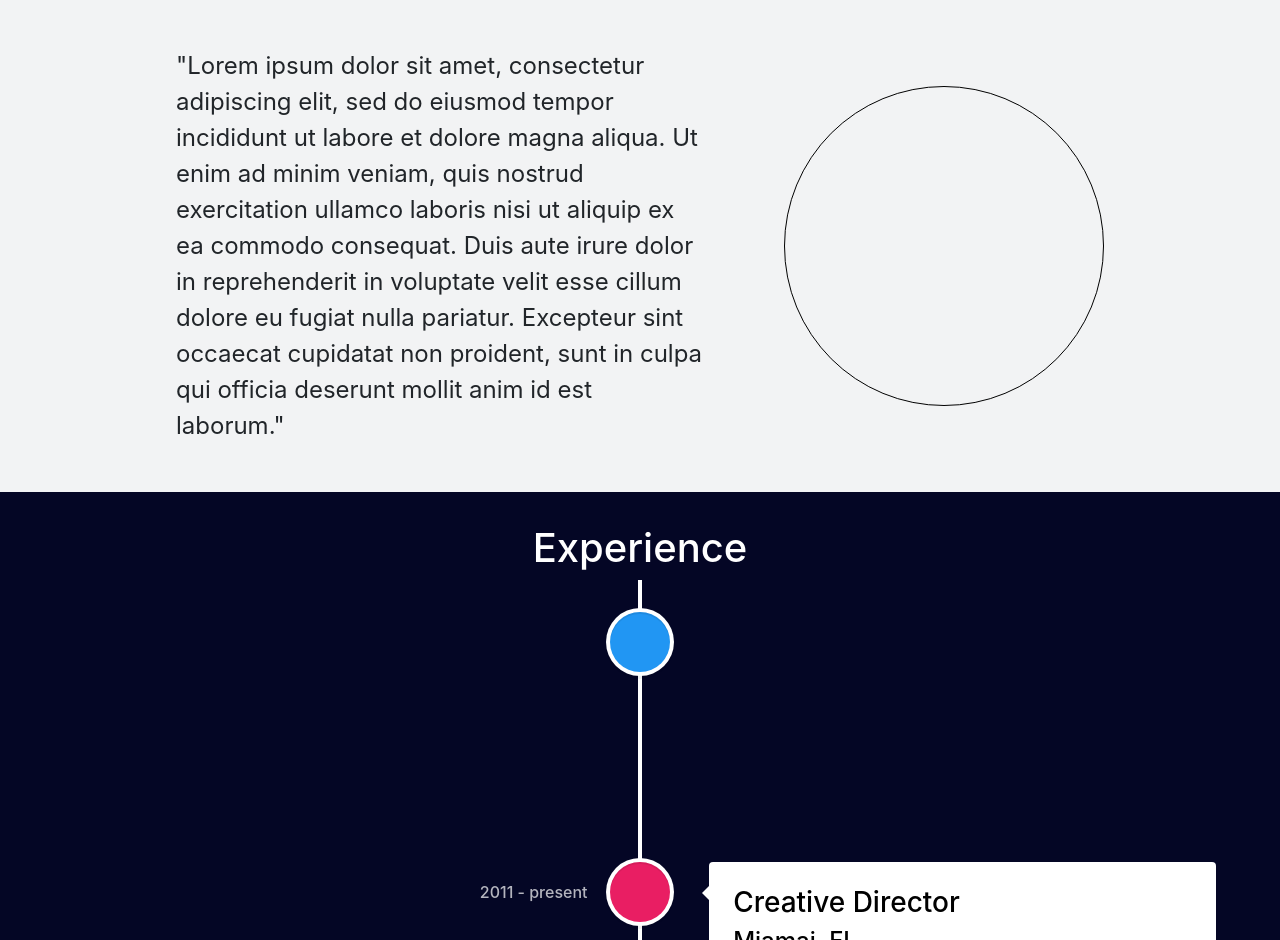
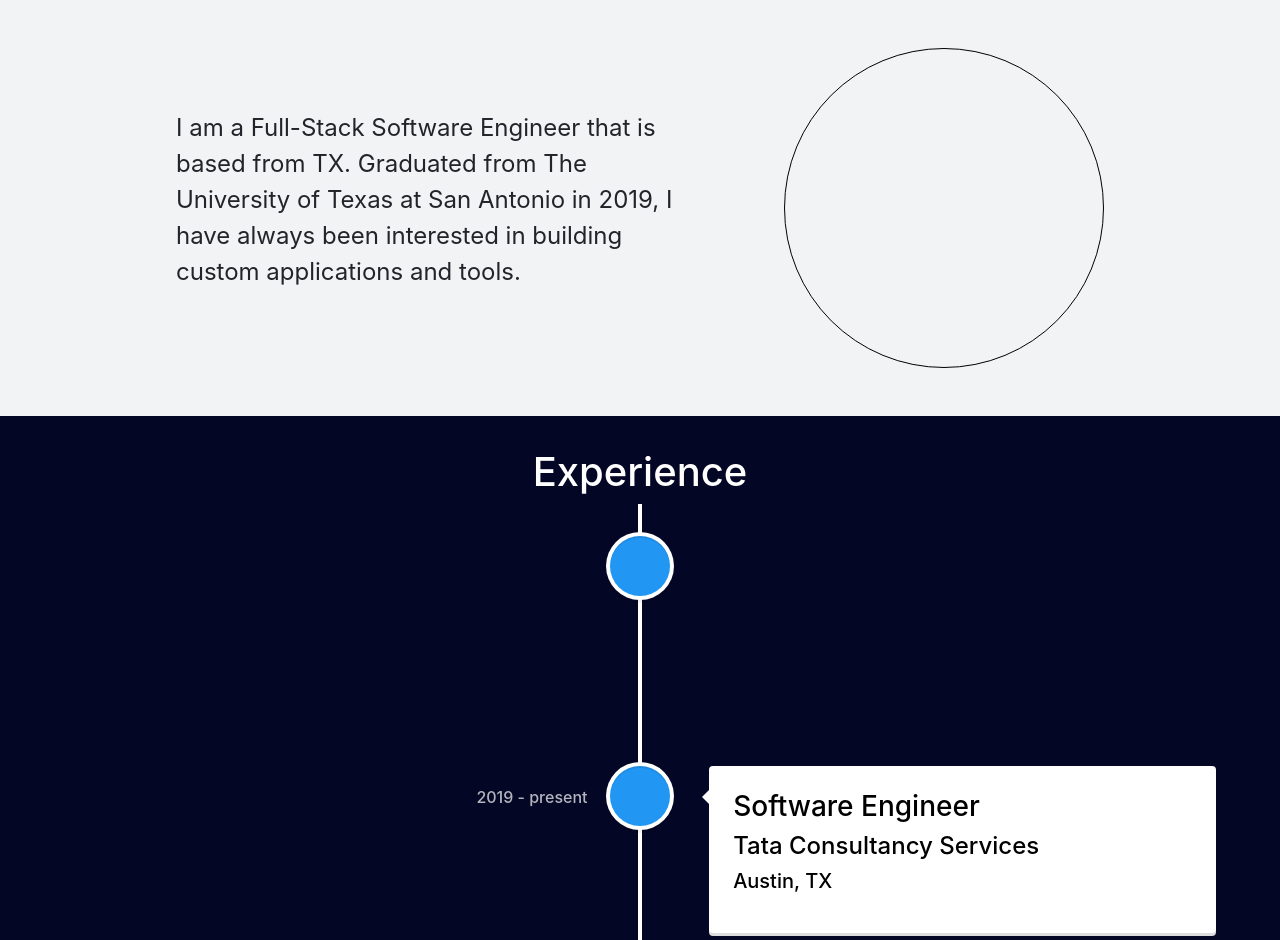
Before and after one commit to anngo14/Portfolio, a React (Create React App) app: page / in a window 1280 px wide. Shown: the part 712-1652 px from the top of the page. Built offline with nearby package versions, Linux system fonts and the light colour scheme.

Commit message:
added personal data into components

```diff
--- a/src/components/About.js
+++ b/src/components/About.js
@@ -7,7 +7,7 @@ export default function About() {
             <h1>About Me</h1>
             <div className='about-content'>
                 <div className='content-container'>
-                "Lorem ipsum dolor sit amet, consectetur adipiscing elit, sed do eiusmod tempor incididunt ut labore et dolore magna aliqua. Ut enim ad minim veniam, quis nostrud exercitation ullamco laboris nisi ut aliquip ex ea commodo consequat. Duis aute irure dolor in reprehenderit in voluptate velit esse cillum dolore eu fugiat nulla pariatur. Excepteur sint occaecat cupidatat non proident, sunt in culpa qui officia deserunt mollit anim id est laborum."
+                    <p>I am a Full-Stack Software Engineer that is based from TX. Graduated from The University of Texas at San Antonio in 2019, I have always been interested in building custom applications and tools.</p>
                 </div>
                 <div className='img-container'>
 
--- a/src/components/Experience.js
+++ b/src/components/Experience.js
@@ -5,29 +5,40 @@ import '../css/Experience.css'
 export default function Experience() {
     let experiences = [
         {
-            date: "2011 - present",
-            title: "Creative Director",
-            subtitle: "Miamai, FL",
-            description: "Creative Direction, User Experience, Visual Design, Project Management, Team Leading",
+            date: "2019 - present",
+            title: "Video Operations Analyst",
+            company: "YouTube TV",
+            subtitle: "Austin, TX",
+            iconcolor: 'rgb(33, 150, 243)',
+            bgcolor: 'rgb(33, 150, 243)',
+            arrowRight: '7px solid  rgb(33, 150, 243)',
+            textcolor: 'white',
+        },
+        {
+            date: "2019 - present",
+            title: "Software Engineer",
+            company: "Tata Consultancy Services",
+            subtitle: "Austin, TX",
             iconcolor: 'rgb(33, 150, 243)',
             textcolor: 'black',
         },
         {
-            date: "2011 - present",
-            title: "Creative Director",
-            subtitle: "Miamai, FL",
-            description: "Creative Direction, User Experience, Visual Design, Project Management, Team Leading",
+            date: "June 2018 - September 2018",
+            title: "Web Designer",
+            company: "Yarcort",
+            subtitle: "Kingsley, PA",
+            iconcolor: 'rgb(16, 204, 82)',
+            textcolor: 'black',
+        },
+        {
+            date: "2014 - 2019",
+            title: "Student",
+            company: "The University of Texas at San Antonio",
+            subtitle: "San Antonio, TX",
             iconcolor: 'rgb(233, 30, 99)',
             textcolor: 'black',
         },
-        {
-            date: "2011 - present",
-            title: "Creative Director",
-            subtitle: "Miamai, FL",
-            description: "Creative Direction, User Experience, Visual Design, Project Management, Team Leading",
-            iconcolor: 'rgb(16, 204, 82)',
-            textcolor: 'black',
-        },
+
 
     ];
     return (
@@ -44,7 +55,8 @@ export default function Experience() {
                         contentArrowStyle={{borderRight: experience.arrowRight}}
                     >
                         <h3>{experience.title}</h3>
-                        <h4>{experience.subtitle}</h4>
+                        <h4>{experience.company}</h4>
+                        <h5>{experience.subtitle}</h5>
                         <p>{experience.description}</p>
                     </VerticalTimelineElement>)
                 })}
--- a/src/components/Portfolio.js
+++ b/src/components/Portfolio.js
@@ -5,57 +5,50 @@ import '../css/Portfolio.css'
 export default function Portfolio() {
     let projects = [
         {
-            title: "Project 1",
-            category: "Category",
-            code: "#",
-            live: "#",
-            info: "#",
-            more: "Lorem ipsum dolor sit amet, consectetur adipiscing elit, sed do eiusmod tempor incididunt ut labore et dolore magna aliqua. Ut enim ad minim veniam, quis nostrud exercitation ullamco laboris nisi ut aliquip ex ea commodo consequat. Duis aute irure dolor in reprehenderit in voluptate velit esse cillum dolore eu fugiat nulla pariatur. Excepteur sint occaecat cupidatat non proident, sunt in culpa qui officia deserunt mollit anim id est laborum.",
-            tags: ["Primary", "Primary", "Primary"]
+            title: "Vault",
+            category: "Web App",
+            code: "https://github.com/anngo14/Vault",
+            live: "https://pwdvault.herokuapp.com/",
+            more: "Web application that handles password management for users. Passwords can either be entered or  generated and are separated through categories. Users are notified when a password has not been updated after a given number of days. Password strength calculation is also implemented to show users how secure their passwords are.",
+            tags: ["Angular2", "NodeJS", "MongoDB"]
         },
         {
-            title: "Project 2",
-            category: "Category",
-            code: "#",
-            info: "#",
-            more: "Lorem ipsum dolor sit amet, consectetur adipiscing elit, sed do eiusmod tempor incididunt ut labore et dolore magna aliqua. Ut enim ad minim veniam, quis nostrud exercitation ullamco laboris nisi ut aliquip ex ea commodo consequat. Duis aute irure dolor in reprehenderit in voluptate velit esse cillum dolore eu fugiat nulla pariatur. Excepteur sint occaecat cupidatat non proident, sunt in culpa qui officia deserunt mollit anim id est laborum.",
-            tags: ["Primary", "Secondary"]
+            title: "Penny Pinchers",
+            category: "Web App",
+            code: "https://github.com/anngo14/PennyPinchers",
+            live: "https://pennypinchers.herokuapp.com/",
+            more: "Web application that visualizes budget and expense information for a given user. Basic budgeting tool that depicts profit/loss per month for the user depending on user input data. Financial goals are also tracked and related to a specific user in a database.",
+            tags: ["Angular2", "NodeJS", "MongoDB"]
         },
         {
-            title: "Project 3",
-            category: "Category",
-            code: "#",
-            info: "#",
-            more: "Lorem ipsum dolor sit amet, consectetur adipiscing elit, sed do eiusmod tempor incididunt ut labore et dolore magna aliqua. Ut enim ad minim veniam, quis nostrud exercitation ullamco laboris nisi ut aliquip ex ea commodo consequat. Duis aute irure dolor in reprehenderit in voluptate velit esse cillum dolore eu fugiat nulla pariatur. Excepteur sint occaecat cupidatat non proident, sunt in culpa qui officia deserunt mollit anim id est laborum.",
-            tags: ["Primary", "Primary", "Test"]
+            title: "Random Roulette",
+            category: "Android App",
+            code: "https://github.com/anngo14/Roulette",
+            more: "Android application that takes user input to generate an equal chance roulette wheel. This application then spins the roulette clockwise and determines an output depending on where the roulette stops. Favorite roulette lists are saved locally for reuse.",
+            tags: ["Java"]
         },
         {
-            title: "Project 4",
-            category: "Category",
-            code: "#",
-            live: "#",
-            info: "#",
-            more: "Lorem ipsum dolor sit amet, consectetur adipiscing elit, sed do eiusmod tempor incididunt ut labore et dolore magna aliqua. Ut enim ad minim veniam, quis nostrud exercitation ullamco laboris nisi ut aliquip ex ea commodo consequat. Duis aute irure dolor in reprehenderit in voluptate velit esse cillum dolore eu fugiat nulla pariatur. Excepteur sint occaecat cupidatat non proident, sunt in culpa qui officia deserunt mollit anim id est laborum.",
-            tags: ["Primary", "Primary", "Primary"]
+            title: "Angular Quiz",
+            category: "Web App",
+            code: "https://github.com/anngo14/AngularQuiz",
+            live: "https://angular-quiz-generator.herokuapp.com/",
+            more: "Simple Quiz web application that takes user input and scores the user based on how many answers given were correct. All information for the back-end is stored in JSON files including users, questions, answers, and scores.",
+            tags: ["Angular2", "Angular Material", "NodeJS", "JSON"]
         },
         {
-            title: "Project 5",
-            category: "Category",
-            code: "#",
-            live: "#",
-            info: "#",
-            more: "Lorem ipsum dolor sit amet, consectetur adipiscing elit, sed do eiusmod tempor incididunt ut labore et dolore magna aliqua. Ut enim ad minim veniam, quis nostrud exercitation ullamco laboris nisi ut aliquip ex ea commodo consequat. Duis aute irure dolor in reprehenderit in voluptate velit esse cillum dolore eu fugiat nulla pariatur. Excepteur sint occaecat cupidatat non proident, sunt in culpa qui officia deserunt mollit anim id est laborum.",
-            tags: ["Primary", "Primary", "Primary"]
+            title: "E-Library",
+            category: "Java App",
+            code: "https://github.com/anngo14/CS4743Assignment1",
+            more: "An enterprise Java application that demonstrates a digital library system. A library that displays Book and Author information implementing an MySQL database and enterprise techniques like Singleton Pattern and Stored Procedures.",
+            tags: ["Java", "JavaFX", "MySQL"]
         },
         {
-            title: "Project 6",
-            category: "Category",
-            code: "#",
-            info: "#",
-            more: "Lorem ipsum dolor sit amet, consectetur adipiscing elit, sed do eiusmod tempor incididunt ut labore et dolore magna aliqua. Ut enim ad minim veniam, quis nostrud exercitation ullamco laboris nisi ut aliquip ex ea commodo consequat. Duis aute irure dolor in reprehenderit in voluptate velit esse cillum dolore eu fugiat nulla pariatur. Excepteur sint occaecat cupidatat non proident, sunt in culpa qui officia deserunt mollit anim id est laborum.",
-            tags: ["Primary"]
+            title: "DVR",
+            category: "Web App",
+            code: "https://github.com/anngo14/Module2",
+            more: "Java application that serves as a DVR managing system. Services are categorized into various packages (Sports, Movies, Kids, etc...) which users have the option to choose/remove individual programs from.",
+            tags: ["Java", "HTML5", "CSS3", "MySQL"]
         }
-
     ]
     return (
         <div className='portfolio-container'>
--- a/src/components/PortfolioItem.js
+++ b/src/components/PortfolioItem.js
@@ -21,8 +21,8 @@ export default class PortfolioItem extends Component {
                         <Card.Subtitle>{this.props.project.category}</Card.Subtitle>
                     </div>
                     <div className='item-links' style={{width: this.props.project.live ? '8em' : '5em'}}>
-                        <span className='item-link'>Code</span>
-                        {this.props.project.live && <span className='item-link'>Live</span> }
+                        <a className='item-link' href={this.props.project.code} target='_blank'>Code</a>
+                        {this.props.project.live && <a className='item-link' href={this.props.project.live} target='_blank'>Live</a> }
                         <span className='item-link' onClick={this.toggle}>Info</span>
                     </div>
                 </div>
--- a/src/css/PortfolioItem.css
+++ b/src/css/PortfolioItem.css
@@ -35,9 +35,12 @@
     justify-content: space-between;
 }
 .item-link{
+    color: black;
     cursor: pointer;
 }
 .item-link:hover{
+    color: black;
+    text-decoration: none;
     opacity: 0.5;
 }
 .item-information{
@@ -65,12 +68,12 @@
     opacity: 0.5;
 }
 .information-content{
-    height: 15em;
+    height: 14em;
     overflow-y: auto;
     overflow-x: hidden;
 }
 .information-tags{
-    margin-top: 0.5em;
+    padding-top: 0.5em;
     width: 100%;
 }
 .tag{
```
Also changed, not shown: 1 other file (tests, documents, lock files or other folders).
